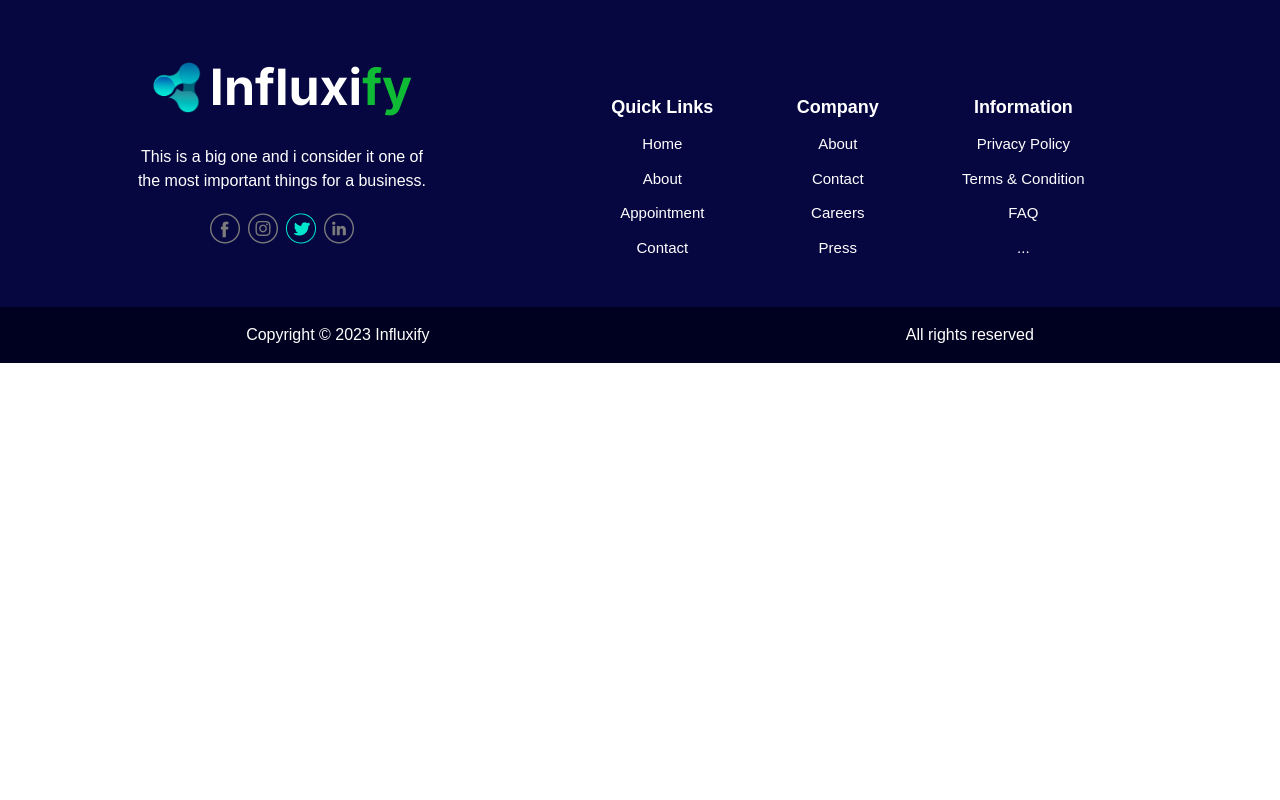
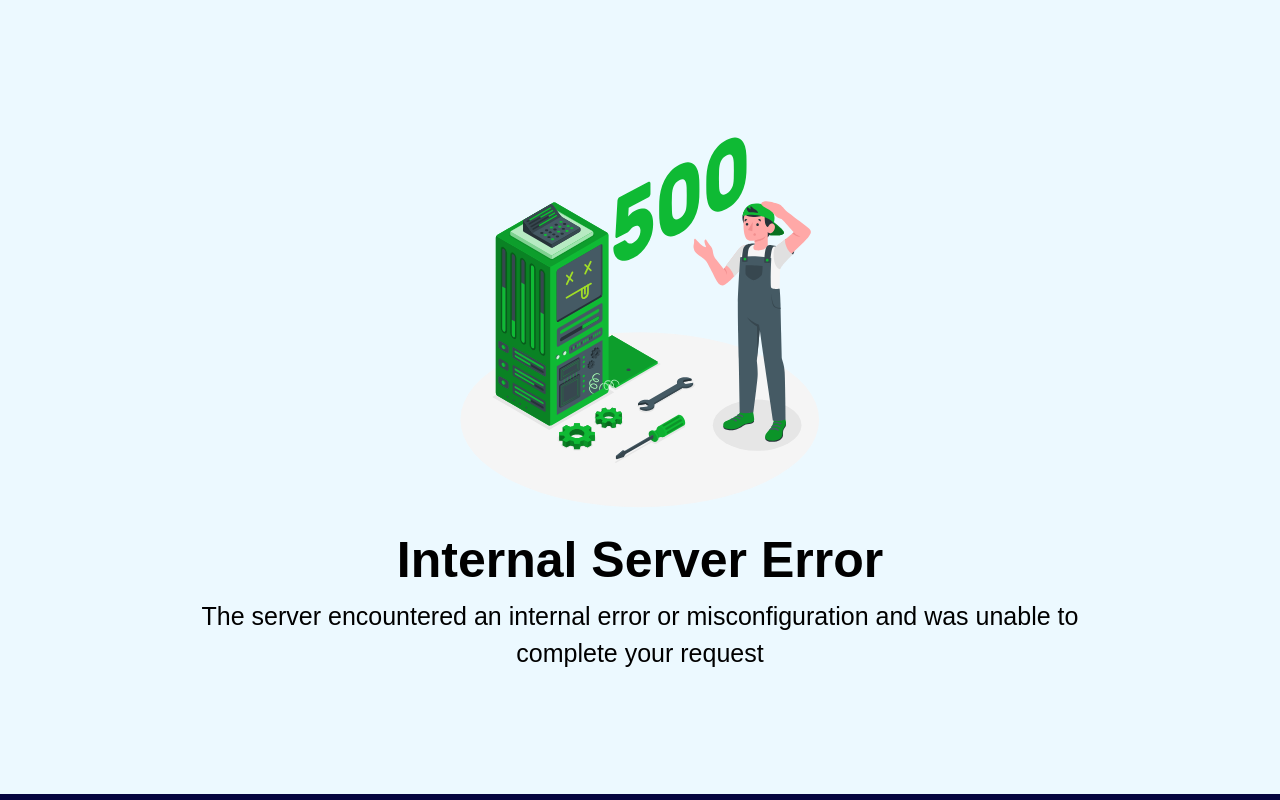
Before and after one commit to JewelShahi/influxify, a Next.js app: page / in a window 1280 px wide. Shown: the part 4240-5040 px from the top of the page. Before the commit the page ends 4603 px from the top, so only its background shows below. Built offline with nearby package versions, Linux system fonts and the light colour scheme; a web font is replaced by a local one.

Commit message:
500 file added with 500 svg  added

```diff
--- /dev/null
+++ b/app/500.jsx
@@ -0,0 +1,23 @@
+import React from "react";
+
+const InternalServerError = () => {
+  return (
+    <div className="h-screen w-full flex flex-col justify-center items-center text-center bg-heroBg px-3">
+      <img
+        src="/assets/500.svg"
+        alt="500 internal server error"
+        width="500px"
+        className="w-[30%] min-w-[270px] my-[15px]"
+        loading="lazy"
+      />
+      <h2 className="text-[30px] sm:text-[50px] font-bold">
+        Internal Server Error
+      </h2>
+      <h5 className="text-[20px] sm:text-[25px] w-[70%]">
+      The server encountered an internal error or misconfiguration and was unable to complete your request
+      </h5>
+    </div>
+  );
+};
+
+export default InternalServerError;
--- a/app/not-found.jsx
+++ b/app/not-found.jsx
@@ -3,8 +3,7 @@ import React from "react";
 const NotFound = () => {
   return (
     <div className="h-screen w-full flex flex-col justify-center items-center text-center bg-heroBg px-3">
-      {/* <h1 className="text-[150px] text-secondary font-extrabold">404</h1> */}
-      <img src="/assets/404.svg" alt="svg" width="500px" className="w-[40%] min-w-[270px] my-[15px]" loading="lazy"/>
+      <img src="/assets/404.svg" alt="404 page not found" width="500px" className="w-[40%] min-w-[270px] my-[15px]" loading="lazy"/>
       <h2 className="text-[30px] sm:text-[50px] font-bold">Ooops! Page Not Found.</h2>
       <h5 className="text-[20px] sm:text-[25px]">
         The page you are looking for doesn't exist or another error has occured.
--- a/app/page.js
+++ b/app/page.js
@@ -5,6 +5,7 @@ import About from "./components/About";
 import GlobalPromotion from "./components/GlobalPromotion";
 import Packages from "./components/Packages";
 import Loading from "./loading";
+import InternalServerError from "./500"
 
 export default function Home() {
   return (
@@ -15,6 +16,7 @@ export default function Home() {
       <Packages />
       <GlobalPromotion />
       <Loading />
+      <InternalServerError />
     </main>
   );
 }
```
